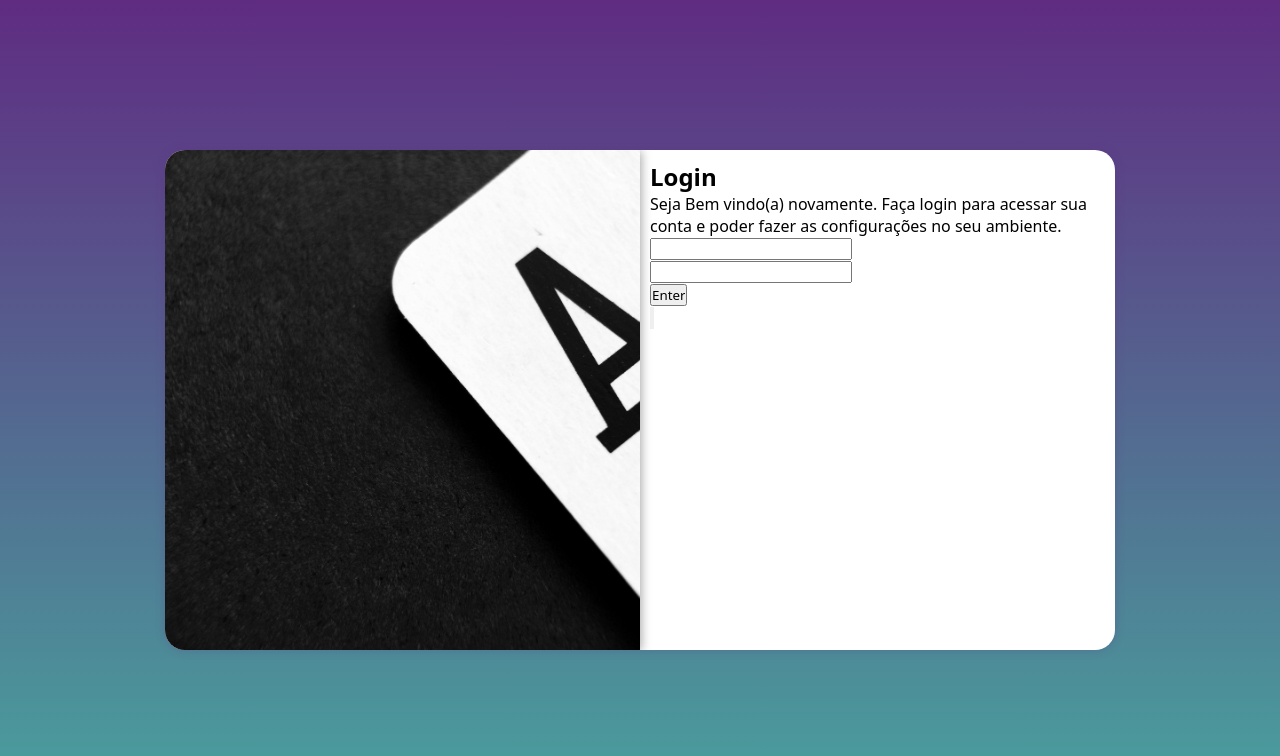
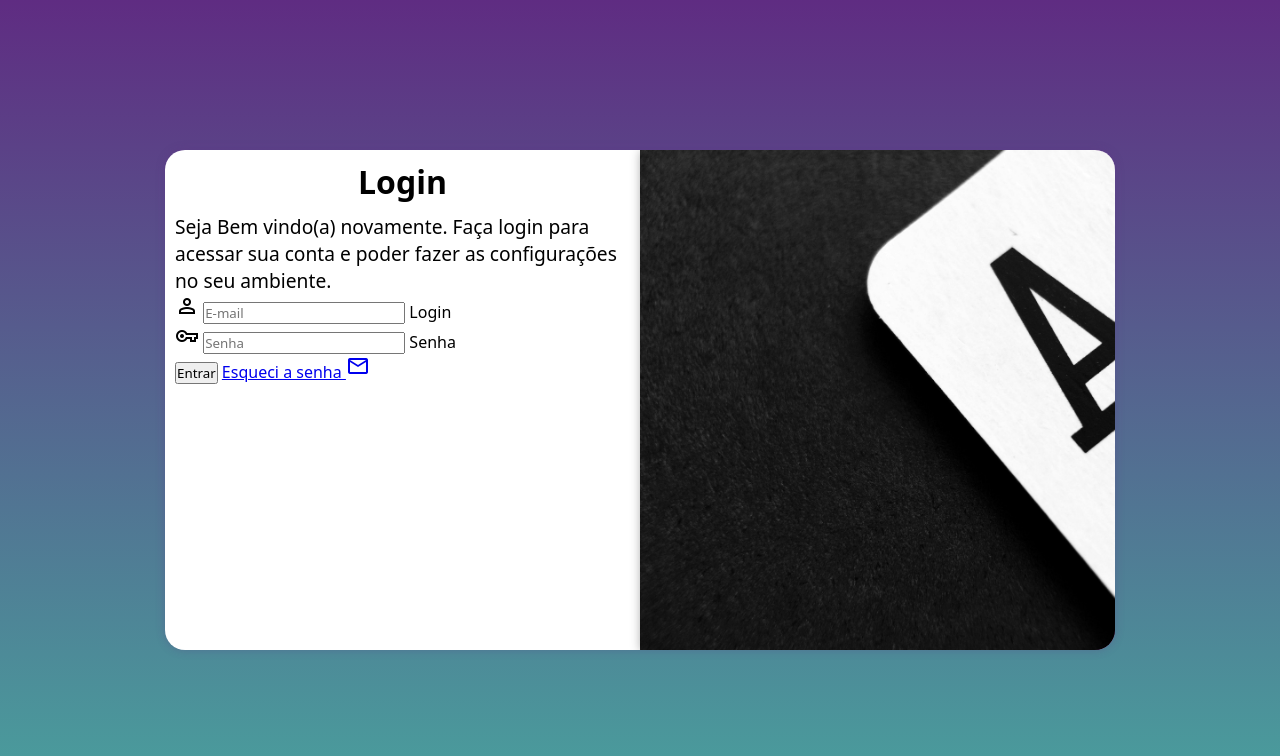
Before and after one commit to victor-dev-moreira/projeto-login, a plain HTML site: page index.html in a window 1280 px wide. Drawn offline with nearby package versions, Linux system fonts and the light colour scheme.

Commit message:
Formulario

```diff
--- a/estilos/mediaquery.css
+++ b/estilos/mediaquery.css
@@ -44,7 +44,7 @@ TV: acima de 1200px
 
 }
 
-@media screen and (min-width: 990px){
+@media screen and (min-width: 992px){
     body{
         background-image: linear-gradient(to top, #49a09d, #5f2c82 );
     }
@@ -54,14 +54,22 @@ TV: acima de 1200px
     }
 
     section#login > div#imagem{
-        float: left;
+        float: right;
         width: 50%;
         height: 100%;
     }
 
     section#login > div#formulario{
-        float: right;
+        float: left;
         width: 50%;
     }
 
+    div#formulario > h1 {
+        font-size: 2em;
+    }
+
+    div#formulario > p {
+        font-size: 1.2em;
+    }
+
 }
--- a/estilos/style.css
+++ b/estilos/style.css
@@ -69,3 +69,12 @@ section#login > div#formulario{
     display: block;
     padding: 10px;
 }
+
+div#formulario > h1{
+    text-align: center;
+    margin-bottom: 10px;
+}
+
+div#formulario > p {
+    font-size: 0.8em;
+}
--- a/index.html
+++ b/index.html
@@ -4,6 +4,7 @@
     <meta charset="UTF-8">
     <meta name="viewport" content="width=device-width, initial-scale=1.0">
     <title>Login</title>
+    <link rel="stylesheet" href="https://fonts.googleapis.com/css2?family=Material+Symbols+Outlined:opsz,wght,FILL,GRAD@20..48,100..700,0..1,-50..200" />
     <link rel="stylesheet" href="estilos/style.css">
     <link rel="stylesheet" href="estilos/mediaquery.css">
 </head>
@@ -18,25 +19,29 @@
             <div id="formulario">
                 <h1>Login</h1>
                 <p>Seja Bem vindo(a) novamente. Faça login para acessar sua conta e poder fazer as configurações no seu ambiente.</p>
-                <form action="login.php" method="post">
-                    <div class="email">
-                        <label for="iemail"></label>
-                        <input type="email" name="email" id="iemail">
+                <form action="login.php" method="post" autocomplete="on">
+                    <div class="campo">
+                        <span class="material-symbols-outlined">
+                            Person
+                            </span>
+                        <input type="email" name="email" id="iemail" placeholder="E-mail" autocomplete="email" required maxlength="30">
+                        <label for="iemail">Login</label>
                     </div>
 
-                    <div class="senha">
-                        <input type="password" name="senha" id="isenha">
+                    <div class="campo">
+                        <span class="material-symbols-outlined">
+                            vpn_key
+                            </span>
+                        <input type="password" name="senha" id="isenha" placeholder="Senha" autocomplete="current-password" required minlength="8" maxlength="20">
+                        <label for="isenha">Senha</label>
                     </div>
+                    <input type="submit" value="Entrar">
 
-                    <div>
-                        <input type="submit" value="Enter" class="button">
+                    <a href="esqueci.html">
 
-                    </div>
+                        Esqueci a senha <span class="material-symbols-outlined">mail</span>
 
-                    <div>
-                        <input type="button" class="button">
-                    </div>
-
+                    </a>
                 </form>
 
             </div>
```
